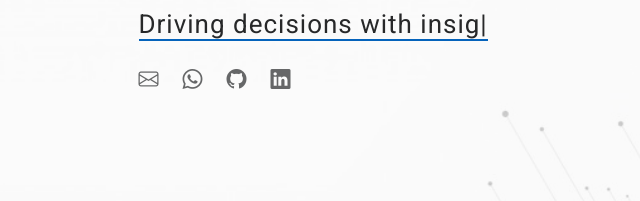
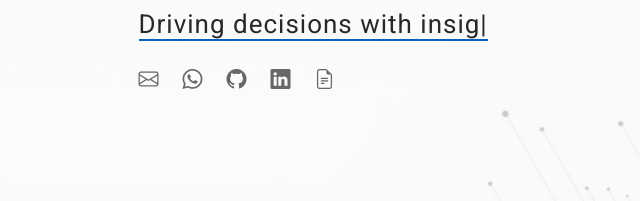
Before and after one commit to ScinDBad/scindbad.github.io, a plain HTML site: page index.html in a window 1280 px wide. Shown: the part 412-613 px from the top of the page, 86-726 px from the left. Drawn offline with nearby package versions, Linux system fonts and the light colour scheme.

Commit message:
add download icon for resume

```diff
--- a/index.html
+++ b/index.html
@@ -77,6 +77,7 @@
               <a href="https://wa.me/qr/J44CTELJWTEWA1"><i class="bi bi-whatsapp"></i></a>
               <a href="https://github.com/ScinDBad"><i class="bi bi-github"></i></a>
               <a href="https://linkedin.com/in/ajvinuez"><i class="bi bi-linkedin"></i></a>
+              <a href="assets/docs/Data Analyst Jr_Adrian Vinueza(eng).pdf" download><i class="bi bi-file-earmark-text"></i></a>
             </div>
           </div>
         </div>
```
